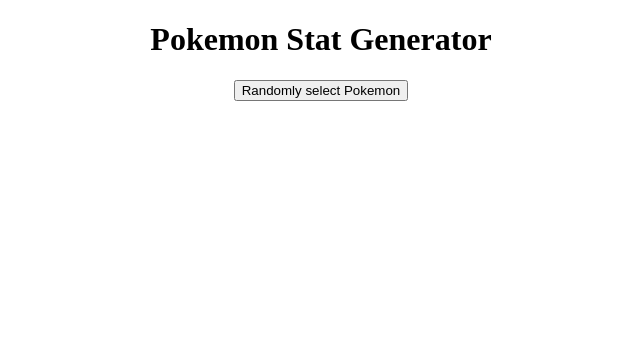
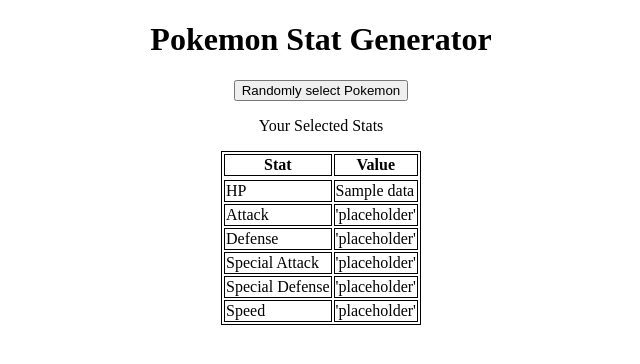
Before and after one commit to sosullivan7221/Random_Pokemon_Generator, a Flask app: template templates/home.html in a window 1280 px wide. Shown: the top 364 px of the page, without its empty margins (319-959 px from the left). Run offline with Flask 3, Linux system fonts and the light colour scheme; the template is opened without the code that fills it: most values are stand-ins (such as "Sample title", 1, 10 or a date in 2020).

Commit message:
playing around with more buttons

```diff
--- a/app.py
+++ b/app.py
@@ -10,9 +10,11 @@
 
 @app.route('/', methods = ['GET', 'POST'])
 def home():
-    data = pd.read_csv('Pokedex_Ver_SV2.csv')
+    global poke_data
+    poke_data = pd.read_csv('Pokedex_Ver_SV2.csv')
     # if the request is a POST request then we will get the data from the form
     if request.method == 'POST':
+        global dataForm
         dataForm = request.form
         print('Data from form: ', dataForm)
         ## if data from form is a empty dictionary, lets select a random number betweeen 1 and 1000
@@ -24,14 +26,27 @@
         # convert random number to a string
         # dataForm['number'] = str(dataForm['number'])
         # get matching row from data where the number is equal to the number from the form
-        data = data[data['No'] == dataForm['number']]
-        print('Data selected: ', data.to_dict('records'))
-        return render_template('results.html', data = data)
+        poke_data = poke_data[poke_data['No'] == dataForm['number']]
+        print('Data selected: ', poke_data.to_dict('records'))
+        return render_template('results.html', data = poke_data)
 
     return render_template('home.html')
 
-@app.route('/results')
+@app.route('/results', methods = ['GET', 'POST'])
 def results():
+    poke_data_HP = pd.read_csv('Pokedex_Ver_SV2.csv')
+    if request.method == 'POST':
+        dataForm2 = request.form
+        print('Data from form: ', dataForm2)
+
+        if dataForm2 == {}:
+            dataForm2 = poke_data_HP
+            print('Stat Selected: ', dataForm2.values)
+
+        poke_data_HP = poke_data_HP[poke_data_HP.values['HP'] == poke_data.values['HP']]
+        print('HP Selected: ', poke_data_HP.to_dict('records'))
+        return render_template('home.html', data = poke_data_HP)
+
     return render_template('results.html')
 
 app.run(host = '0.0.0.0', port = 8080, debug = True, use_reloader = True)
--- a/templates/home.html
+++ b/templates/home.html
@@ -1,6 +1,7 @@
 <!DOCTYPE html>
 <html lang="en">
     <head>
+        <link rel="stylesheet" href="static\styles.css">
         <title> Pokemon Stat Generator </title>
     </head>
     <body>
@@ -11,5 +12,40 @@
             <input type="submit" value="Randomly select Pokemon" />
         </form>
 
+        <p> Your Selected Stats </p>
+        <table>
+            <tr>
+                <th> Stat </th>
+                <th> Value </th>
+            <tr>
+            <tr>
+                <td> HP </td>
+                <td> {{data}} </td>
+            </tr>
+            <tr>
+                <td> Attack </td>
+                <td> 'placeholder' </td>
+            </tr>
+            <tr>
+                <td> Defense </td>
+                <td> 'placeholder' </td>
+            </tr>
+            <tr>
+                <td> Special Attack </td>
+                <td> 'placeholder' </td>
+            </tr>
+            <tr>
+                <td> Special Defense </td>
+                <td> 'placeholder' </td>
+            </tr>
+            <tr>
+                <td> Speed </td>
+                <td> 'placeholder' </td>
+            </tr>
+        </table>
+
         </center>
-</html>
+
+
+
+    </html>
--- a/templates/results.html
+++ b/templates/results.html
@@ -19,7 +19,11 @@
             </tr>
             <tr>
                 <td> HP </td>
-                <td> {{data.HP.values}} </td>
+                <td>
+                    <form action="" method="post">
+                    <input type="submit" value="Select HP Stat" />
+                </form>
+                </td>
             </tr>
             <tr>
                 <td> Attack </td>
```
